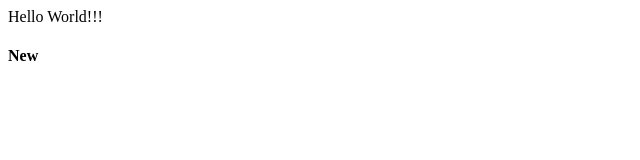
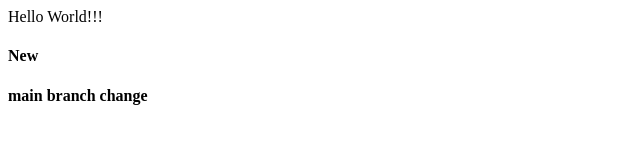
Before and after one commit to ArtakArmeniStepanyan/lessons, a plain HTML site: page index.html in a window 1280 px wide. Shown: the whole page, without its empty margins (0-640 px from the left). Drawn offline with Linux system fonts and the light colour scheme.

Commit message:
main change

```diff
--- a/index.html
+++ b/index.html
@@ -9,5 +9,6 @@
 <body>
     Hello World!!!
     <h4>New</h4>
+    <h4>main branch change</h4>
 </body>
 </html>
```
